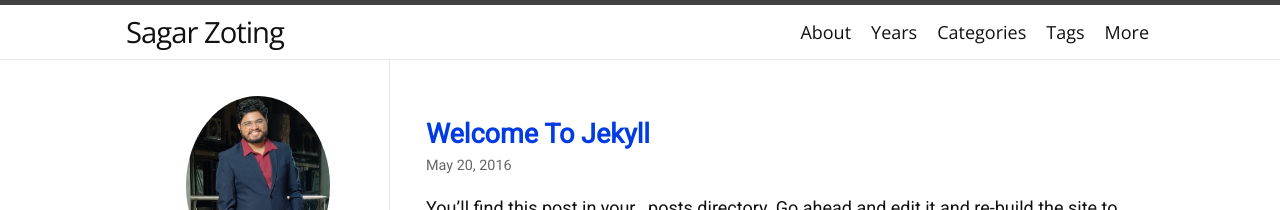
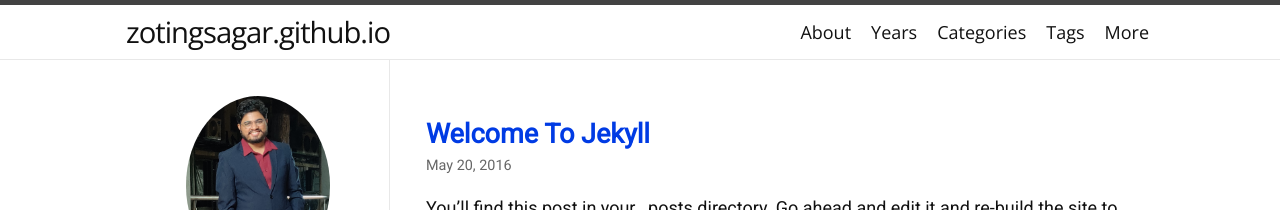
Before and after one commit to zotingsagar/zotingsagar.github.io, a Jekyll site: the page built from index.html, in a window 1280 px wide. Shown: the top 210 px of the page. Built offline with Jekyll 4.4.1, drawn with Linux system fonts in a browser that asks for light colours; nearby versions of some CDN libraries; some web fonts are replaced; the list of posts is cut into pages by our own code; some of the changed lines change nothing that is shown.

Commit message:
Update _config.yml

```diff
--- a/_config.yml
+++ b/_config.yml
@@ -1,4 +1,4 @@
-title: Sagar Zoting
+#title: Sagar Zoting
 #description:
 #author: Sagar Zoting
 avatar: /logo.png
```
